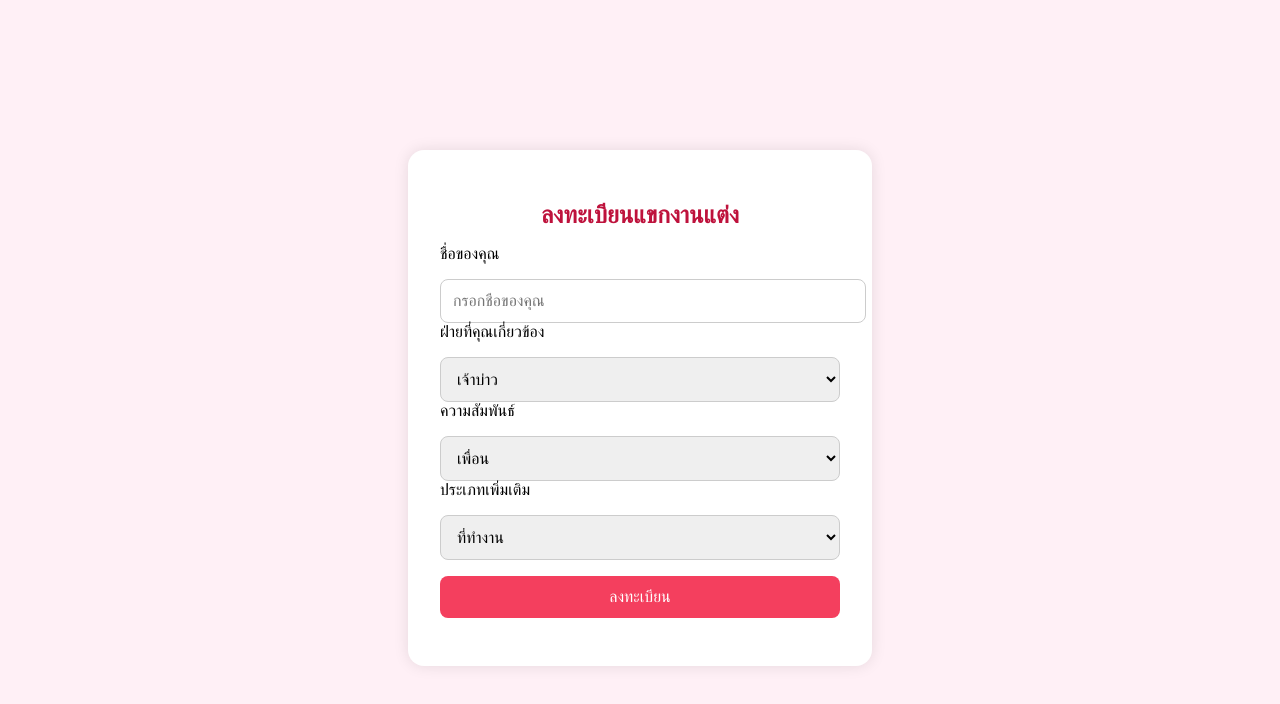
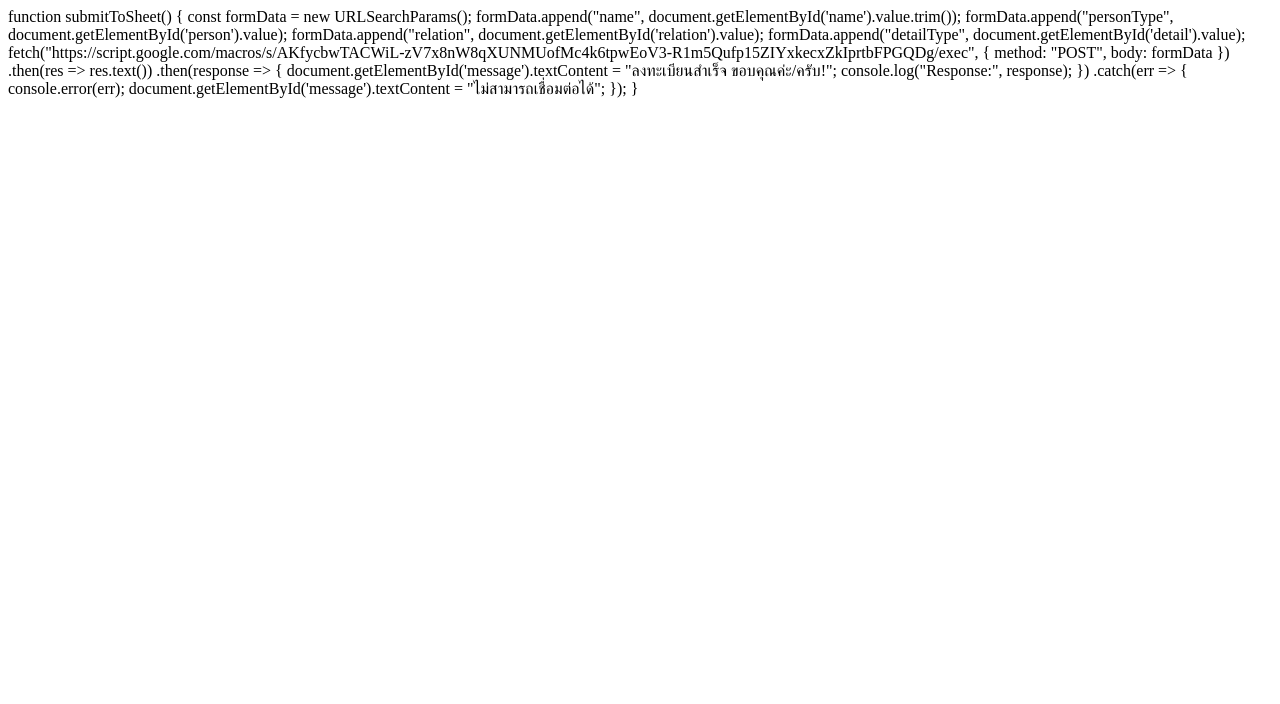
Before and after one commit to jump1852-code/weddingguest, a plain HTML site: page index.html in a window 1280 px wide. Drawn offline with Linux system fonts and the light colour scheme.

Commit message:
Update index.html

```diff
--- a/index.html
+++ b/index.html
@@ -1,111 +1,11 @@
-<!DOCTYPE html>
-<html lang="th">
-<head>
-  <meta charset="UTF-8">
-  <title>Wedding Guest Registration</title>
-  <style>
-    body {
-      font-family: 'Arial', sans-serif;
-      background: #fff0f6;
-      display: flex;
-      flex-direction: column;
-      align-items: center;
-      justify-content: center;
-      min-height: 100vh;
-    }
+function submitToSheet() {
+  const formData = new URLSearchParams();
+  formData.append("name", document.getElementById('name').value.trim());
+  formData.append("personType", document.getElementById('person').value);
+  formData.append("relation", document.getElementById('relation').value);
+  formData.append("detailType", document.getElementById('detail').value);
 
-    .container {
-      background: white;
-      padding: 2rem;
-      border-radius: 1rem;
-      box-shadow: 0 0 15px rgba(0, 0, 0, 0.1);
-      width: 100%;
-      max-width: 400px;
-    }
-
-    input, select, button {
-      width: 100%;
-      margin-top: 1rem;
-      padding: 0.75rem;
-      border-radius: 0.5rem;
-      border: 1px solid #ccc;
-      font-size: 1rem;
-    }
-
-    button {
-      background-color: #f43f5e;
-      color: white;
-      border: none;
-      cursor: pointer;
-    }
-
-    button:hover {
-      background-color: #e11d48;
-    }
-
-    h2 {
-      color: #be123c;
-      margin-bottom: 1rem;
-      text-align: center;
-    }
-  </style>
-</head>
-<body>
-
-  <div class="container">
-    <h2>ลงทะเบียนแขกงานแต่ง</h2>
-
-    <label for="name">ชื่อของคุณ</label>
-    <input type="text" id="name" placeholder="กรอกชื่อของคุณ">
-
-    <label for="person">ฝ่ายที่คุณเกี่ยวข้อง</label>
-    <select id="person">
-      <option value="groom">เจ้าบ่าว</option>
-      <option value="bride">เจ้าสาว</option>
-    </select>
-
-    <label for="relation">ความสัมพันธ์</label>
-    <select id="relation">
-      <option value="friend">เพื่อน</option>
-      <option value="relative">ญาติ</option>
-    </select>
-
-    <label for="detail">ประเภทเพิ่มเติม</label>
-    <select id="detail">
-      <option value="work">ที่ทำงาน</option>
-      <option value="bachelor">ป.ตรี</option>
-      <option value="master">ป.โท</option>
-      <option value="other">อื่นๆ</option>
-      <option value="father">ฝั่งพ่อ</option>
-      <option value="mother">ฝั่งแม่</option>
-    </select>
-
-    <button onclick="submitToSheet()">ลงทะเบียน</button>
-
-    <p id="message" style="margin-top: 1rem; color: green;"></p>
-  </div>
-
-  <script>
-    function submitToSheet() {
-      const name = document.getElementById('name').value.trim();
-      const personType = document.getElementById('person').value;
-      const relation = document.getElementById('relation').value;
-      const detailType = document.getElementById('detail').value;
-
-      if (!name) {
-        alert("กรุณากรอกชื่อ");
-        return;
-      }
-
-      const formData = new URLSearchParams();
-      formData.append("name", name);
-      formData.append("personType", personType);
-      formData.append("relation", relation);
-      formData.append("detailType", detailType);
-
-      const url = "https://script.google.com/macros/s/AKfycbyhthZQ5gEDokIMTQrbPaBVedM5Nc0gvgxV43Yg-ihxwqEeLuzo_Jv2L_wlcB7rlTbGAA/exec";
-
-      fetch(url, {
+  fetch("https://script.google.com/macros/s/AKfycbwTACWiL-zV7x8nW8qXUNMUofMc4k6tpwEoV3-R1m5Qufp15ZIYxkecxZkIprtbFPGQDg/exec", {
     method: "POST",
     body: formData
   })
@@ -119,6 +19,3 @@
     document.getElementById('message').textContent = "ไม่สามารถเชื่อมต่อได้";
   });
 }
-  </script>
-</body>
-</html>
```
Lines whose indentation alone changed are shown as unchanged.
